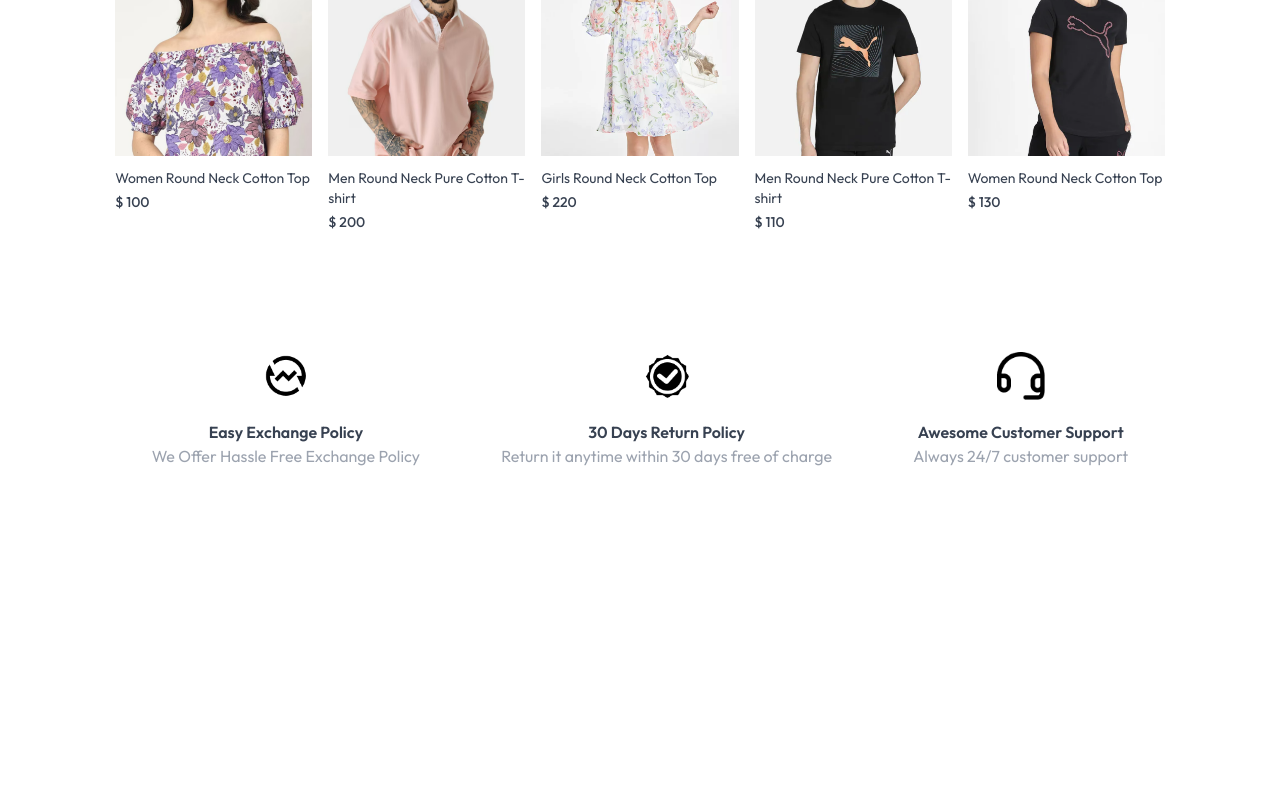
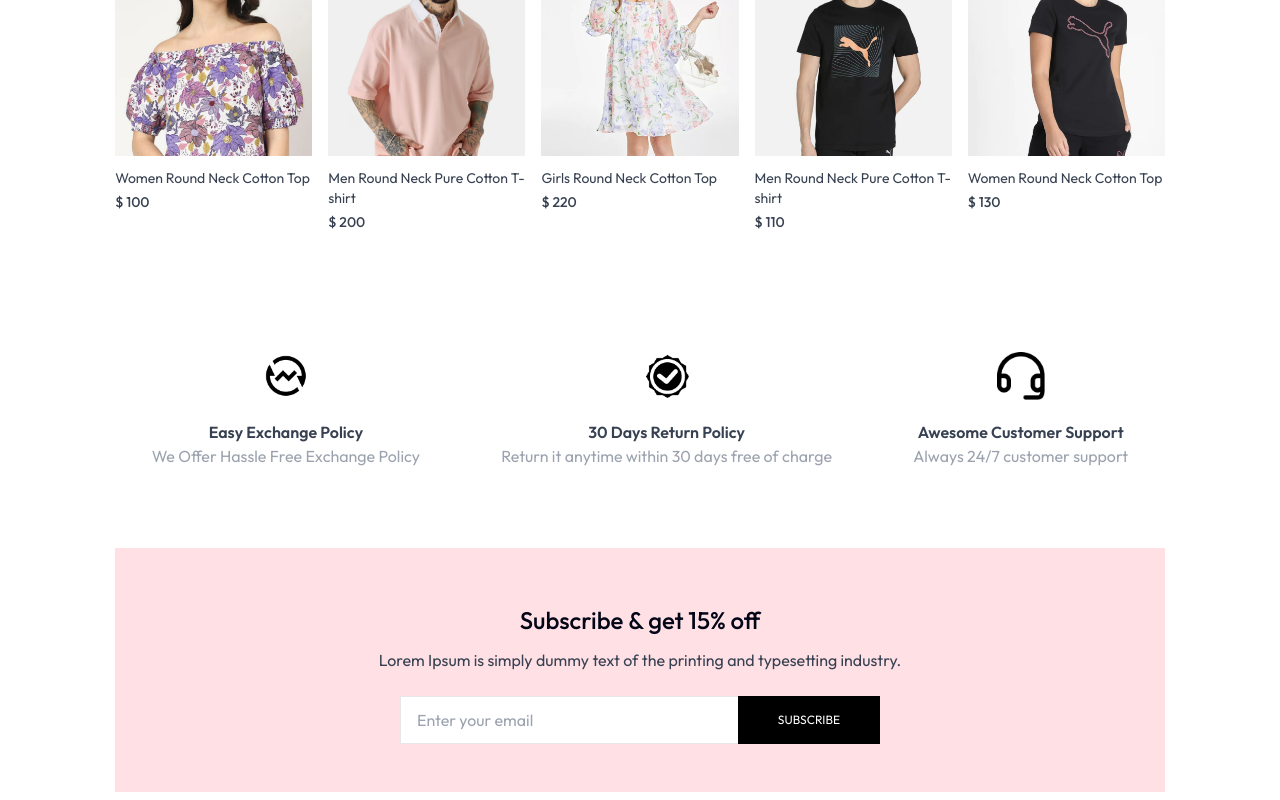
Before and after one commit to chun-eric/bazaar_ecommerce, a React (Vite) app: page / in a window 1280 px wide. Shown: the part 1573-2373 px from the top of the page. Before the commit the page ends 2129 px from the top, so only its background shows below. Built offline with nearby package versions, Linux system fonts and the light colour scheme.

Commit message:
Complete Subscribe Component

```diff
--- /dev/null
+++ b/src/components/Subscribe.jsx
@@ -0,0 +1,31 @@
+const Subscribe = () => {
+  return (
+    <div className='text-center bg-[#ffe0e5] py-12'>
+      <p className='mt-2 text-2xl font-medium text-slate-950'>
+        Subscribe & get 15% off
+      </p>
+      <p className='px-2 mt-3 text-base text-gray-700'>
+        Lorem Ipsum is simply dummy text of the printing and typesetting
+        industry.
+      </p>
+      <div className='max-w-lg px-4 mx-auto'>
+        <form className='flex flex-col w-full gap-2 mt-6 gapitems-center xs:flex-row xs:gap-0'>
+          <input
+            type='email'
+            className='w-full h-12 px-4 border border-r-0 outline-none'
+            placeholder='Enter your email'
+            required
+          />
+          <button
+            className='h-12 px-10 text-xs text-white bg-black whitespace-nowrap'
+            type='submit'
+          >
+            SUBSCRIBE
+          </button>
+        </form>
+      </div>
+    </div>
+  );
+};
+
+export default Subscribe;
--- a/src/pages/Home.jsx
+++ b/src/pages/Home.jsx
@@ -2,6 +2,7 @@ import Hero from "../components/Hero";
 import LatestCollection from "../components/LatestCollection";
 import BestSeller from "../components/BestSeller";
 import Policy from "../components/Policy";
+import Subscribe from "../components/Subscribe";
 
 const Home = () => {
   return (
@@ -10,6 +11,7 @@ const Home = () => {
       <LatestCollection />
       <BestSeller />
       <Policy />
+      <Subscribe />
     </div>
   );
 };
--- a/tailwind.config.js
+++ b/tailwind.config.js
@@ -11,6 +11,14 @@ export default {
         prata: ["Prata", "serif"],
         outfit: ["Outfit", "sans-serif"],
       },
+      colors: {
+        primary: "#F5F5F5",
+        secondary: "#414141",
+        pink: "#ffe0e5",
+      },
+      screens: {
+        xs: "480px",
+      },
     },
   },
   plugins: [],
```
